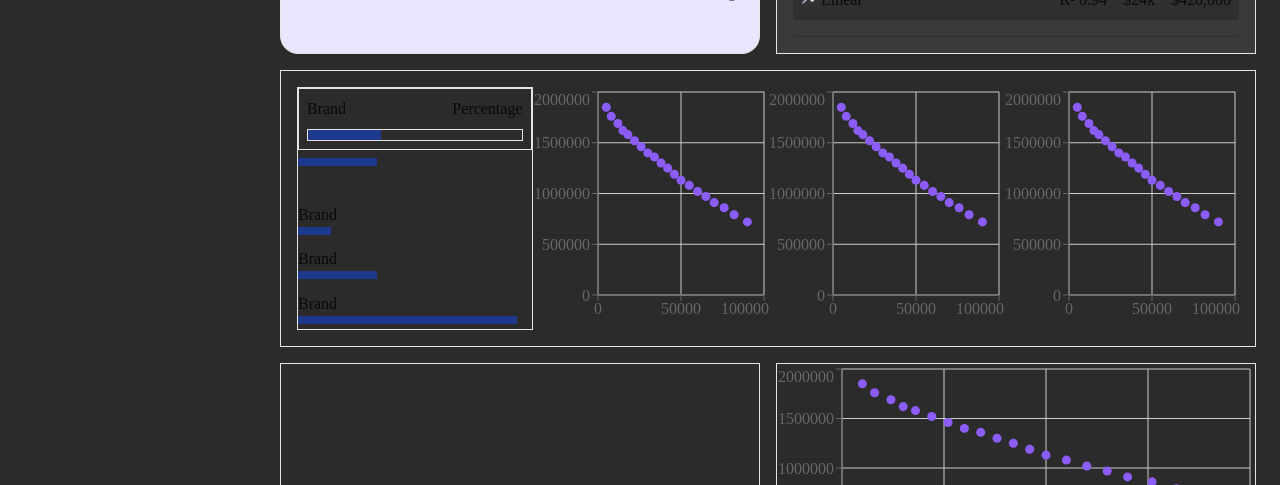
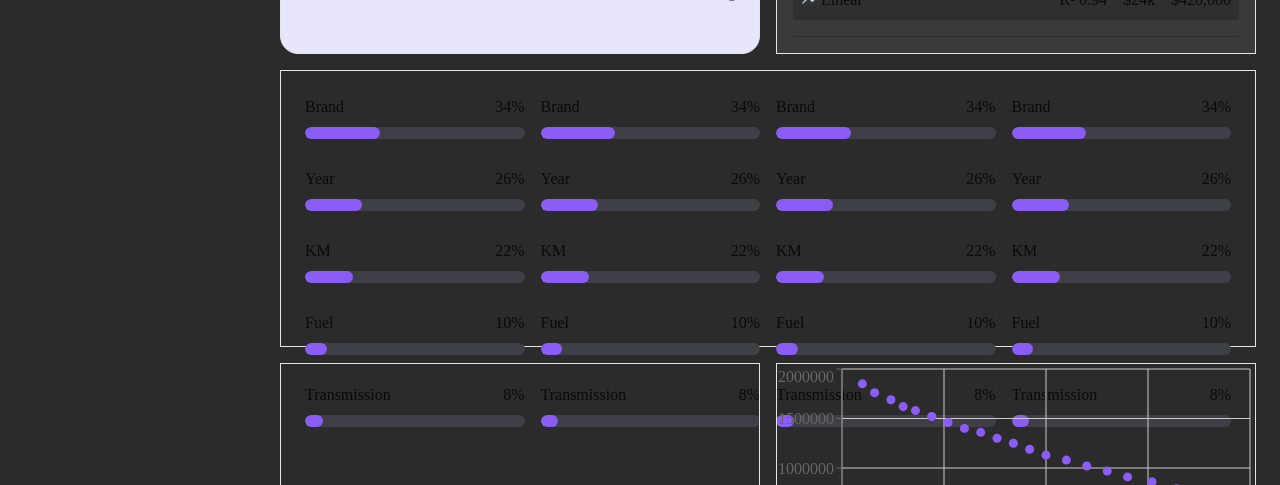
Before and after one commit to MRSE435/AUTOWORTH_FRONTEND, a Next.js app: page / in a window 1280 px wide. Shown: the part 231-716 px from the top of the page. Built offline with nearby package versions, Linux system fonts and the light colour scheme.

Commit message:
Created a cusotm complete metric bars componet for dynamic metric bars and fixed the dashbaord layout issue

```diff
--- a/app/components/Dashboard.jsx
+++ b/app/components/Dashboard.jsx
@@ -1,20 +1,27 @@
 import Allmodelsstats from "./Allmodelsstats";
 import KmVsPriceChart from "../Charts/KmVsPriceChart";
-import XgFeatures from "@/app/Charts/XgFeatures";
+import MetricBars from "@/app/components/MetricBarComponent/MetricBars";
 export default function Dashboard({prediction}) {
+    const data = [
+        { label: "Brand", value: 34 },
+        { label: "Year", value: 26 },
+        { label: "KM", value: 22 },
+        { label: "Fuel", value: 10 },
+        { label: "Transmission", value: 8 },
+    ];
     return (
-        <div className="flex flex-col h-full gap-4 ">
+        <div className="flex flex-col lg:h-full gap-4 ">
             <div className="grid  flex-1   grid-cols-[1fr] lg:grid-cols-[1fr_1fr]  gap-4  min-h-0  ">
                 <div className="border  firstrow  bg-[#E8E5FF]  flex justify-between  items-center sm:w-full p-2 sm:p-4 rounded-2xl shrink">
                     <div className="gap-2 flex-col flex min-w-0">
-                        <h className=" font-bold text-[#6A5ACD]">BEST .RANDOM FOREST</h>
+                        <h1 className=" font-bold text-[#6A5ACD]">BEST .RANDOM FOREST</h1>
                         <h1 className="sm:text-4xl text-[#3D336B] font-bold">{prediction}</h1>
-                        <h className="font-bold text-[#6E6A8A]">+$18,000 range</h>
+                        <h1 className="font-bold text-[#6E6A8A]">+$18,000 range</h1>
                     </div>
                     <div className="gap-2 flex-col flex min-w-0">
-                        <h className=" sm:font-bold text-[#6A5ACD]">R² MAE</h>
+                        <h1 className=" sm:font-bold text-[#6A5ACD]">R² MAE</h1>
                         <h1 className="sm:text-4xl text-[#3D336B] font-bold">0.94</h1>
-                        <h className="sm:font-bold text-[#6E6A8A]">+$18,000 range</h>
+                        <h1 className="sm:font-bold text-[#6E6A8A]">+$18,000 range</h1>
 
                     </div>
                 </div>
@@ -22,22 +29,19 @@ export default function Dashboard({prediction}) {
             </div>
 
 
-            <div className="lg:flex-[1.2] border h-fit grid grid-cols-1 md:grid-cols-2 lg:grid-cols-4 p-4 auto-rows-fr h-full">
-                <div className="min-h-[30vh]">
-                    <XgFeatures />
+            <div className="lg:flex-[1.2] border grid grid-cols-1 md:grid-cols-2 lg:grid-cols-4 p-4  min-h-0  ">
+                <div className="min-w-0">
+                    <MetricBars data={data} color="#8B5CF6" />
                 </div>
-                <div className="min-h-[30vh]">
-                    <KmVsPriceChart />
+                <div className="min-w-0">
+                    <MetricBars data={data} color="#8B5CF6" />
                 </div>
-
-                <div className="min-h-[30vh]">
-                    <KmVsPriceChart />
+                <div className="min-w-0">
+                    <MetricBars data={data} color="#8B5CF6" />
                 </div>
-
-                <div className="min-h-[30vh]">
-                    <KmVsPriceChart />
+                <div className="min-w-0">
+                    <MetricBars data={data} color="#8B5CF6" />
                 </div>
-
             </div>
 
             <div className="grid  gris-cols-[1fr] lg:grid-cols-[1fr_1fr] md:flex-1 gap-4 ">
--- /dev/null
+++ b/app/components/MetricBarComponent/MetricBar.jsx
@@ -0,0 +1,20 @@
+export default function MetricBar({ label, value, color }) {
+    return (
+        <div className="flex flex-col gap-2 p-2">
+            <div className="flex justify-between">
+                <span>{label}</span>
+                <span>{value}%</span>
+            </div>
+
+            <div className="h-3 w-full rounded-full bg-zinc-700 overflow-hidden">
+                <div
+                    className="h-full rounded-full"
+                    style={{
+                        width: `${value}%`,
+                        backgroundColor: color,
+                    }}
+                />
+            </div>
+        </div>
+    );
+}
--- /dev/null
+++ b/app/components/MetricBarComponent/MetricBars.jsx
@@ -0,0 +1,15 @@
+import MetricBar from "./MetricBar";
+export default function MetricBars({ data, color }) {
+    return (
+        <div className="flex flex-col gap-3 ">
+            {data.map((item) => (
+                <MetricBar
+                    key={item.label}
+                    label={item.label}
+                    value={item.value}
+                    color={color}
+                />
+            ))}
+        </div>
+    );
+}
--- a/app/page.js
+++ b/app/page.js
@@ -8,7 +8,7 @@ export default function Home() {
     return (
         <>
             <Navbar/>
-            <div className="w-full flex flex-col lg:flex-row h-screen ">
+            <div className="w-full flex flex-col lg:flex-row lg:h-screen ">
                 <div className="  w-[20%]  bg-[#2B2B2B] p-4">
                     <Normalform setprediction={setprediction}/>
                 </div>
```
